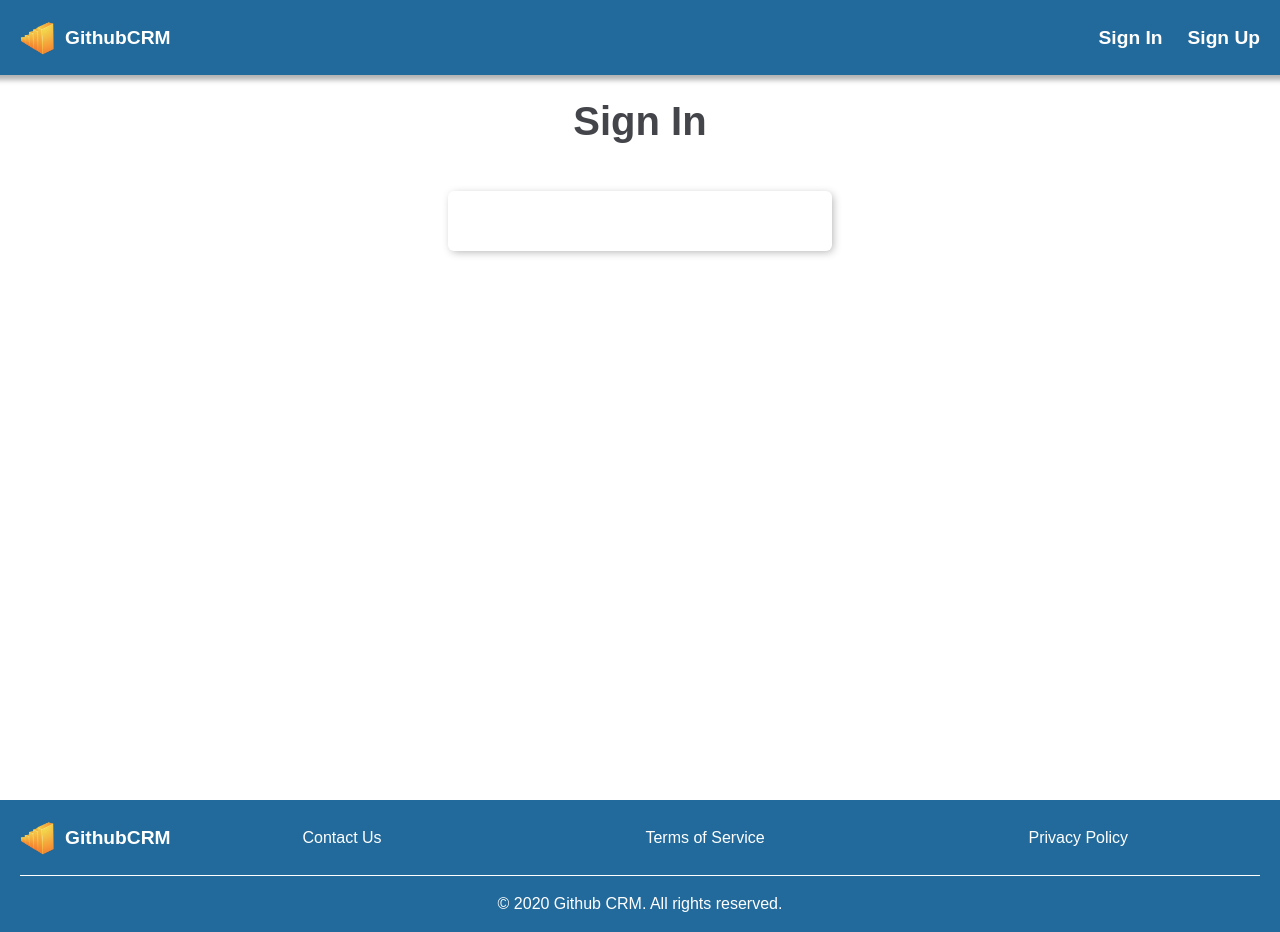
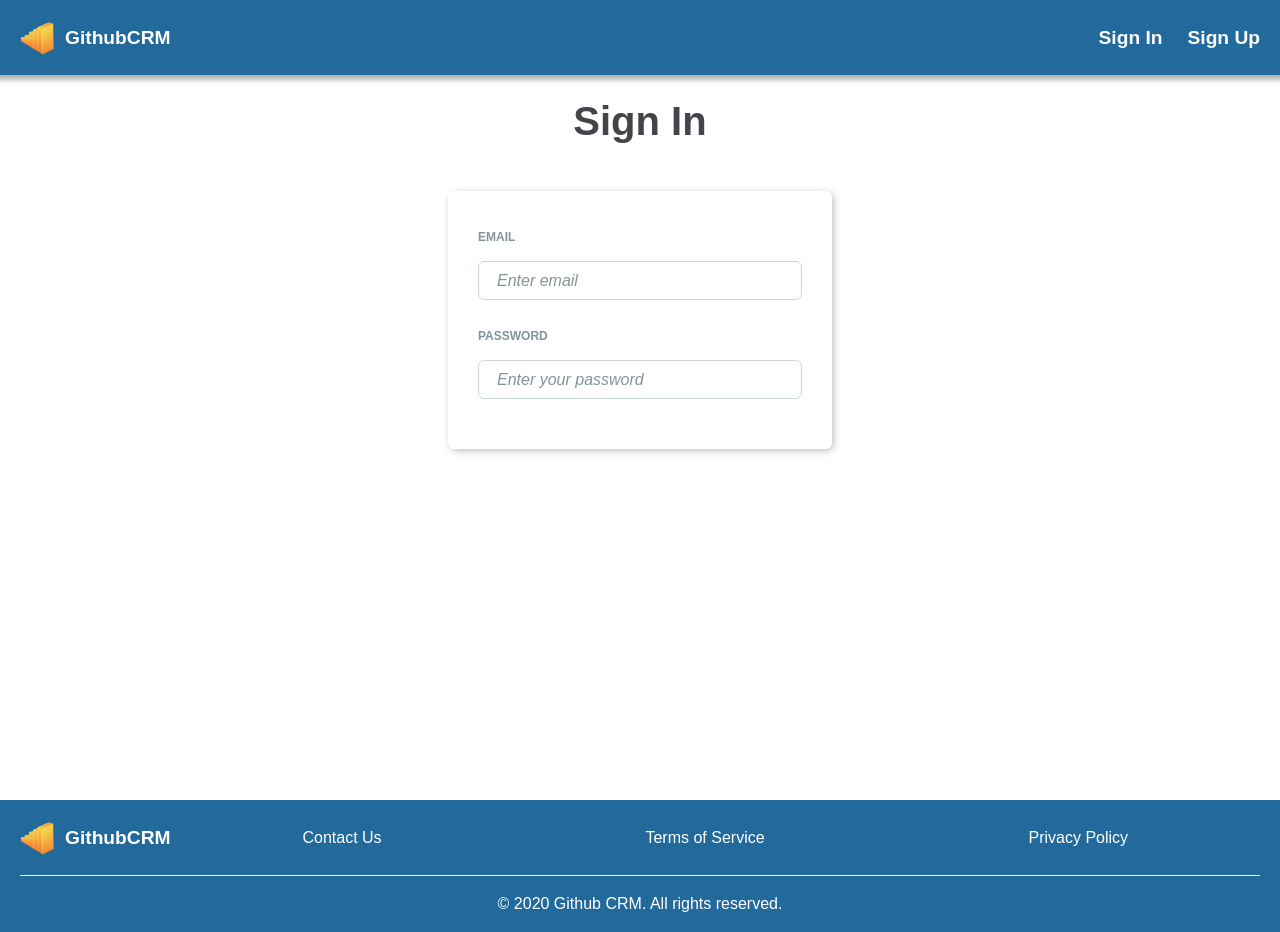
Before and after one commit to Shamanksyi/githubCRM-Frontend, a React (Create React App) app: page / in a window 1280 px wide. Built offline with nearby package versions, Linux system fonts and the light colour scheme.

Commit message:
CRM: Add TextInput Component

```diff
--- /dev/null
+++ b/src/components/atoms/textInput/TextInput.jsx
@@ -0,0 +1,56 @@
+import React from 'react';
+
+export default function TextInput({
+  name,
+  type = 'text',
+  labelText,
+  note,
+  onChange,
+  error,
+  className,
+  forwardRef,
+  children,
+  ...rest
+}) {
+
+  const key = `${name}_${type}_input`;
+  const classes = ['input__block'];
+
+  if (error) {
+    classes.push('error');
+  }
+
+  if (className) {
+    classes.push(className);
+  }
+
+  return (
+    <li className={classes.join(' ')}>
+      {labelText && (
+        <div className="input__text">
+          <label
+            htmlFor={key}
+            className="input__label"
+          >
+            {labelText}
+          </label>
+          {(note || error) && (
+            <p className="input__note">
+              {error || note}
+            </p>
+          )}
+        </div>)}
+      <input
+        id={key}
+        className="input__field"
+        onChange={onChange}
+        name={name}
+        type={type}
+        ref={forwardRef}
+        min={0}
+        {...rest}
+      />
+      {children}
+    </li>
+  );
+}
--- a/src/components/templates/signInPage/SignInPage.jsx
+++ b/src/components/templates/signInPage/SignInPage.jsx
@@ -1,5 +1,6 @@
 import React from 'react';
 
+import TextInput from '../../atoms/textInput/TextInput';
 import PageTitle from '../../atoms/pageTitle/PageTitle';
 
 export default function SignInPage({
@@ -13,7 +14,21 @@ export default function SignInPage({
           Sign In
         </PageTitle>
         <form className="sign-in-page__login-block" onSubmit={handleSubmit}>
-
+          <TextInput
+            name="email"
+            labelText="Email"
+            placeholder="Enter email"
+            autoComplete="email"
+            tabIndex="1"
+          />
+          <TextInput
+            name="password"
+            labelText="Password"
+            type="password"
+            placeholder="Enter your password"
+            autoComplete="current-password"
+            tabIndex="2"
+          />
         </form>
       </section>
     </main >
--- a/src/styles/common/_variables.scss
+++ b/src/styles/common/_variables.scss
@@ -1,3 +1,6 @@
+
+$alert-red: #F35A4F;
+$border-color-input: #C9D8DB;
 $box-shadow-black_30: rgba($color: #000000, $alpha: 0.3);
 $main-background: #226a9b;
 $main-text-color: #44454a;
@@ -5,6 +8,7 @@ $max-width-default: 1380px;
 $primary: #f4b641;
 $primary-light: #f4d34b;
 $primary-dark: #f48a32;
+$text-lighter: #829598;
 $white: #fff;
 
 $border-radius-default: 6px;
--- /dev/null
+++ b/src/styles/components/atoms/textInput.scss
@@ -0,0 +1,68 @@
+.input {
+  &__block {
+    display: flex;
+    flex-direction: column;
+    margin-bottom: 1.25rem;
+
+    &.error {
+      .input__text {
+        color: $alert-red;
+      }
+
+      .input__field {
+        border-color: $alert-red;
+
+        &::placeholder {
+          color: $alert-red;
+        }
+      }
+    }
+  }
+
+  &__text {
+    display: flex;
+    justify-content: space-between;
+    font-size: 0.75rem;
+    line-height: 1rem;
+    height: 32px;
+    min-height: 1rem;
+    letter-spacing: 0;
+    margin-bottom: 8px;
+    color: $text-lighter;
+  }
+
+  &__label {
+    display: inline-flex;
+    text-transform: uppercase;
+    font-weight: 800;
+    align-items: center;
+  }
+
+  &__note {
+    text-align: right;
+  }
+
+  &__field {
+    box-sizing: border-box;
+    width: 100%;
+    padding: 0.4rem 1.125rem;
+    border: 1px solid $border-color-input;
+    border-radius: $border-radius-default;
+    font-size: 1.125rem;
+    line-height: 1.5rem;
+    color: $main-text-color;
+
+    &::placeholder {
+      font-style: italic;
+      font-weight: 400;
+      line-height: 1.5rem;
+      font-size: 1rem;
+      color: $text-lighter;
+    }
+
+    &:focus {
+      outline-color: $primary;
+      outline-width: thick;
+    }
+  }
+}
--- a/src/styles/index.scss
+++ b/src/styles/index.scss
@@ -4,6 +4,7 @@
 @import './components/atoms/headerMenuItem.scss';
 @import './components/atoms/logo.scss';
 @import './components/atoms/pageTitle.scss';
+@import './components/atoms/textInput.scss';
 
 @import './components/molecules/unauthorizedHeaderMenu.scss';
 
```
